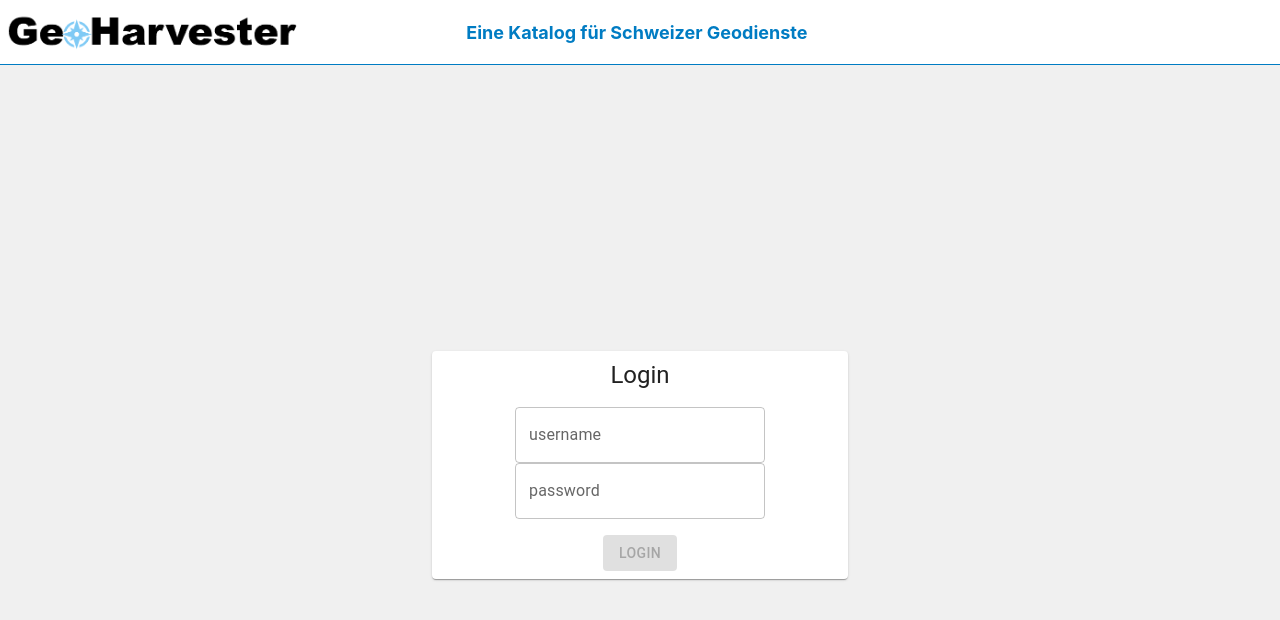
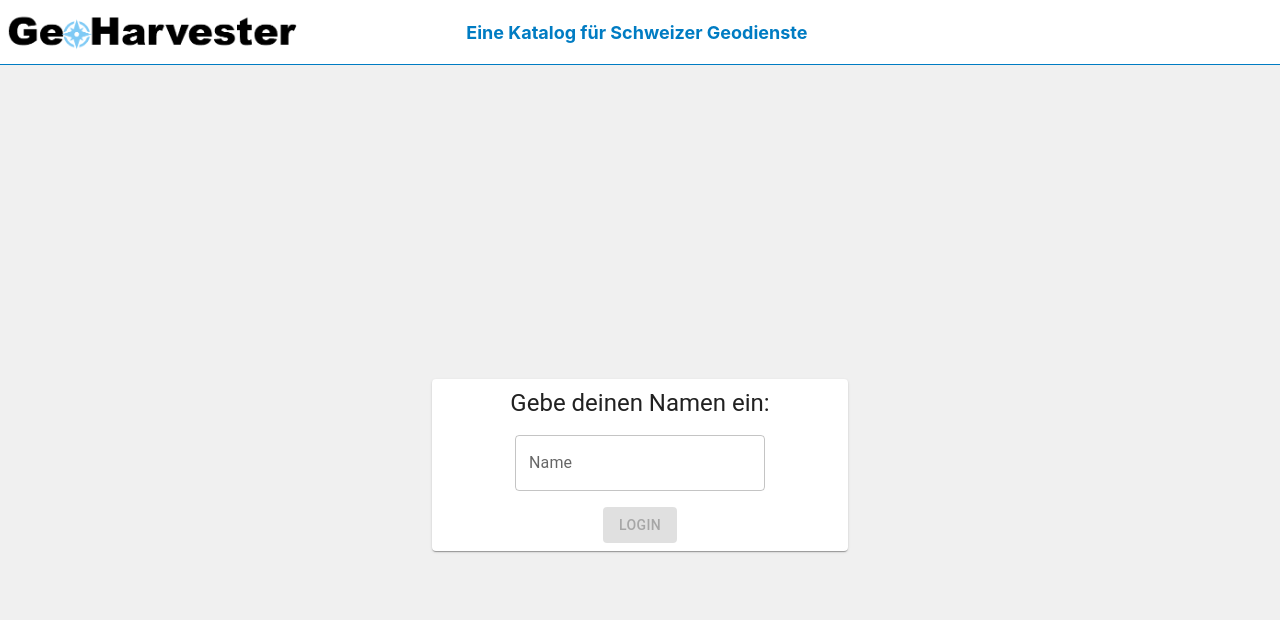
Before and after one commit to Pwol99/JassSwitzerland, a React (Create React App) app: page / in a window 1280 px wide. Shown: the top 620 px of the page. Built offline with nearby package versions, Linux system fonts and the light colour scheme.

Commit message:
Update Login

```diff
--- a/src/components/login/LoginComponent.jsx
+++ b/src/components/login/LoginComponent.jsx
@@ -10,14 +10,15 @@ export const LoginComponent = (props) => {
 
   const [credentials, setCredentials] = useState({
     username: "",
-    password: "",
   });
 
   const handleUserChange = (event) => {
     const name = event.target.name;
     const value = event.target.value;
 
-    setCredentials(() => ({ ...credentials, [name]: value }));
+    const stateName = name === "Name" ? "username" : name;
+
+    setCredentials((prevCredentials) => ({ ...prevCredentials, [stateName]: value }));
   };
 
   return (
@@ -26,21 +27,16 @@ export const LoginComponent = (props) => {
       <div className="PageWrapper">
         <div className="LoginWrapper">
           <Card sx={{ width: 400, padding: 1 }}>
-            <Typography variant="h5">Login</Typography>
+            <Typography variant="h5">Gebe deinen Namen ein:</Typography>
             <CardContent>
               <GenericInput
                 value={credentials.username}
                 onChange={handleUserChange}
-                name="username"
-              />
-              <GenericInput
-                value={credentials.password}
-                onChange={handleUserChange}
-                name="password"
+                name="Name"
               />
             </CardContent>
             <Button
-              disabled={!credentials.username || !credentials.password}
+              disabled={!credentials.username}
               variant="contained"
               onClick={() => {
                 props.setUser(credentials);
```
